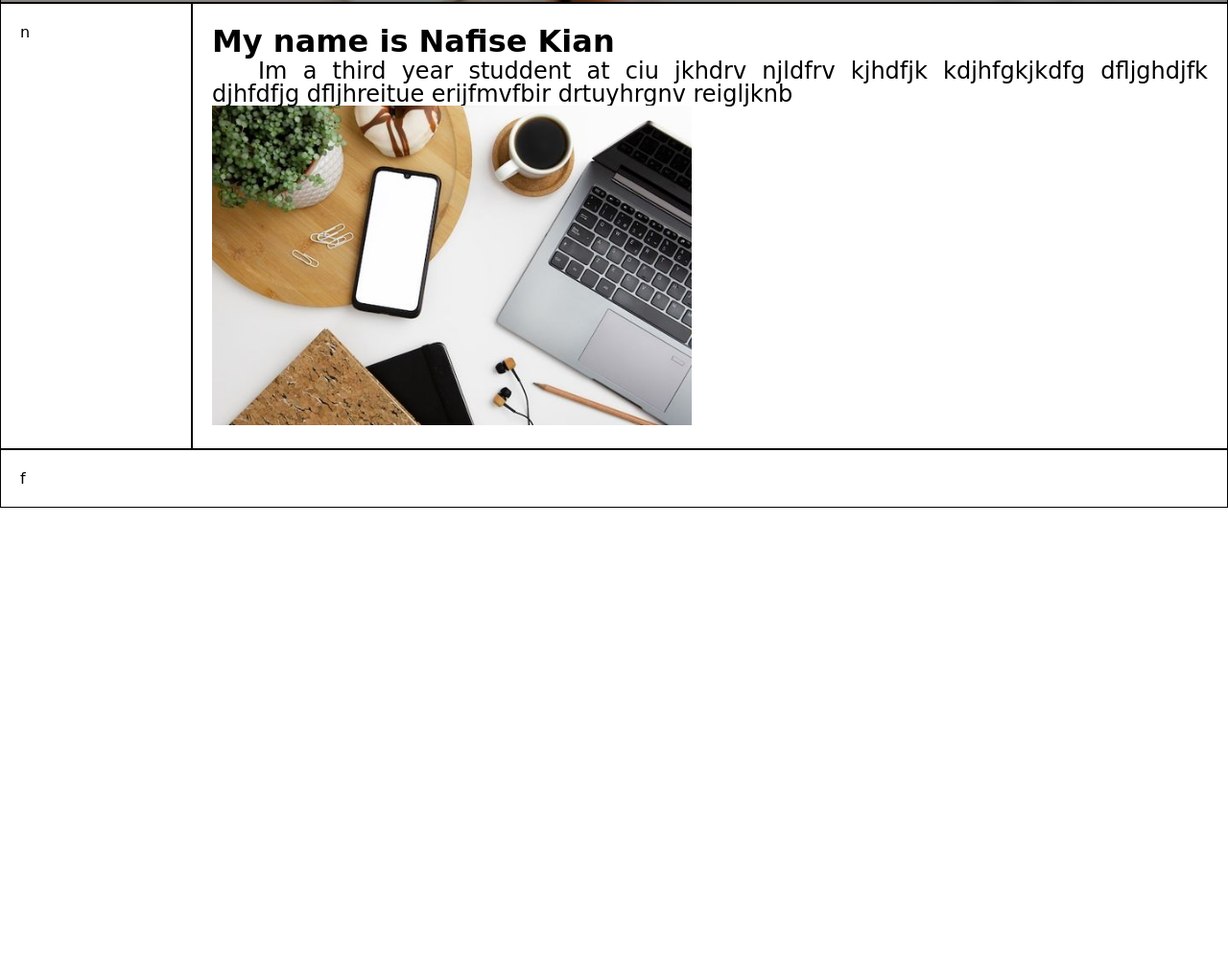
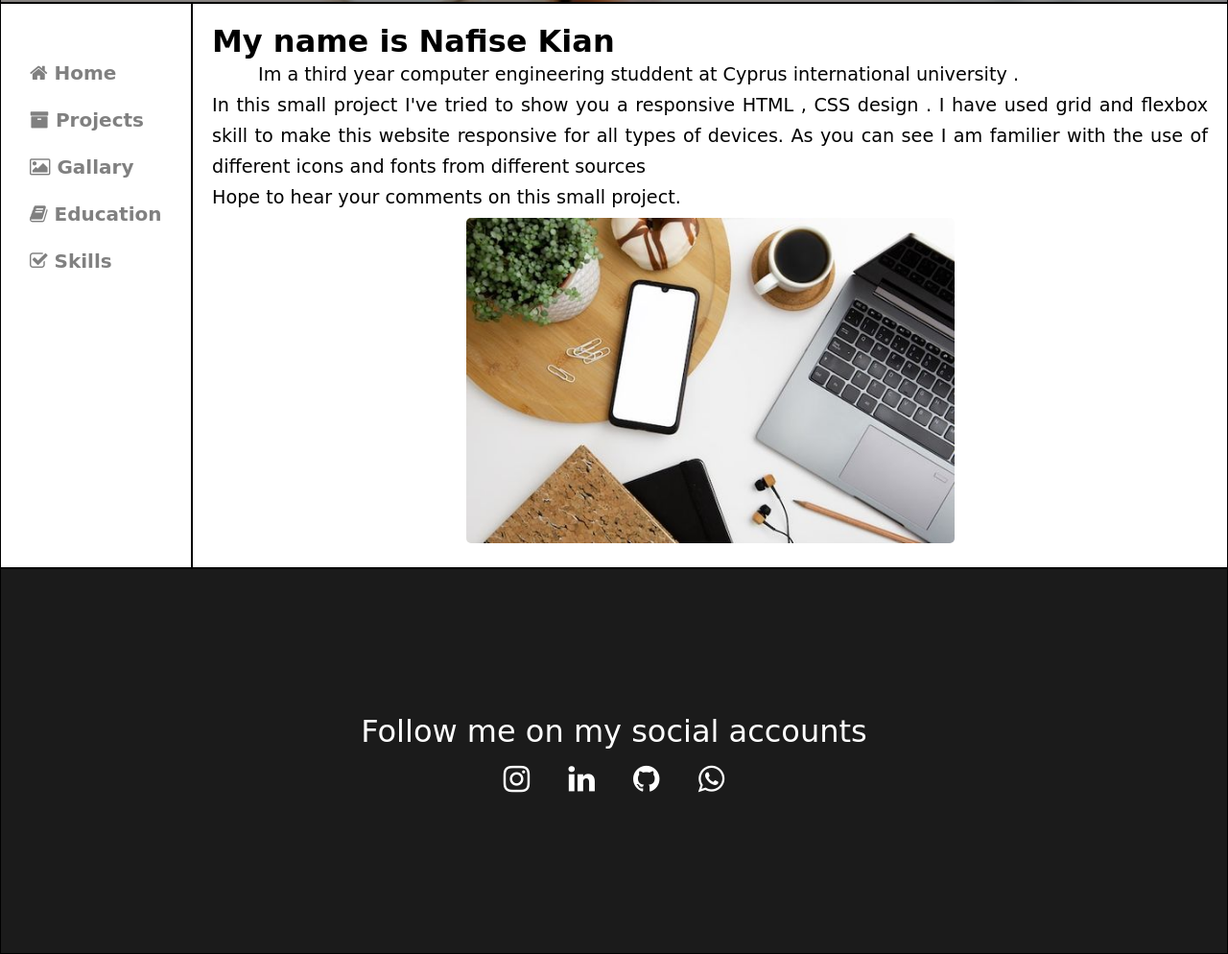
Before and after one commit to NafiseKian/responsive-webdesign, a plain HTML site: page index.html in a window 1280 px wide. Shown: the part 797-1791 px from the top of the page at 96% size. Before the commit the page ends 1326 px from the top, so only its background shows below. Drawn offline with Linux system fonts and the light colour scheme.

Commit message:
nav and footer

```diff
--- a/app.css
+++ b/app.css
@@ -1,3 +1,4 @@
+@import url('https://cdnjs.cloudflare.com/ajax/libs/font-awesome/4.7.0/css/font-awesome.min.css');
 *{
     margin: 0;
     padding: 0;
@@ -10,9 +11,23 @@ body{
 
 p{
     text-align: justify;
-    font-size: 1.5rem;
-    line-height: 1.5rem;
+    font-size: 1.2rem;
+    line-height: 2rem;
     text-indent: 3rem;
+}
+
+img{
+    display: block;
+    width: 50%;
+    border-radius: 10px;
+    padding: 5px;
+    margin: auto;
+    transition: 0.3s;
+}
+
+img:hover {
+    opacity: 0.8;
+    cursor: pointer;
 }
 
 .container > *{
@@ -34,7 +49,7 @@ p{
 @media screen and (max-width: 900px) {
     .container {
         grid-template-columns: auto;
-        grid-template-rows: 100vh repeat(3, auto);
+        grid-template-rows: 130vh repeat(3, auto);
 
         grid-template-areas: "header"
                              "main"
@@ -42,7 +57,19 @@ p{
                              "footer";
     }
 }
+
+@media screen and (max-height: 500px) {
+    .container {
+        grid-template-rows: 550px auto;
+    }
+}
+
+
 .header{
+    display: flex;
+    flex-direction: row;
+    justify-content:space-between;
+    align-items: center;
     grid-area: header;
     position: relative;
     background-color: rgba(0,0,0,0.4);
@@ -72,6 +99,8 @@ p{
 }
 
 .menu {
+    display: flex;
+    flex-direction: row;
     list-style-type: none;
     width: 50%;
 }
@@ -117,14 +146,101 @@ p{
     background-color: rgba(255, 145, 0, 0.8);
 }
 
+
+@media screen and (max-width: 920px) {
+    .header {
+        flex-direction: column;
+    }
+    .menu {
+        width: 100%;
+    }
+
+    .menu li {
+        min-width: 150px;
+    }
+
+    img {
+        width: 75%;
+    }
+}
+
+
+@media screen and (max-width: 500px) {
+
+    html {
+        font-size: 12px;
+    }
+
+    .menu {
+        flex-direction: column;
+        align-items: center;
+    }
+
+    img {
+        width: 100%;
+    }
+}
+
+
 .main{
     grid-area: main;
 }
 
-.nav{
+
+.nav {
     grid-area: nav;
+    background-color: white;
+    padding: 50px 0;
 }
 
-.footer{
+.nav ul {
+    list-style-type: none;
+}
+
+.nav a {
+    display: block;
+    padding: 10px;
+    text-decoration: none;
+    margin-bottom: 5px;
+    color: gray;
+    font-size: 1.25rem;
+    font-weight: bold;
+    transition: 0.3s;
+}
+.nav a:hover {
+    background-color: rgb(240, 240, 240);
+}
+
+.nav i {
+    margin-left: 20px;
+}
+
+
+.footer {
     grid-area: footer;
+    background-color: rgb(27, 27, 27);
+    font-size: 2rem;
+    color: white;
+    text-align: center;
+    padding: 150px 0;
 }
+
+.footer .social {
+    text-align: center;
+    color: rgb(255, 255, 255);
+}
+
+.footer i {
+    margin: 15px;
+    transition: 0.3s;
+}
+
+.footer i:hover {
+    transform: scale(1.1);
+}
+
+@media screen and (max-width: 400px) {
+    .footer i {
+        margin: 5px;
+    }
+}
--- a/index.html
+++ b/index.html
@@ -33,16 +33,38 @@
         <main class="main">
             <h1>My name is Nafise Kian</h1>
             <p>
-                Im a third year studdent at ciu jkhdrv njldfrv kjhdfjk
-                kdjhfgkjkdfg dfljghdjfk djhfdfjg dfljhreitue erijfmvfbir
-                drtuyhrgnv
-                reigljknb
+                Im a third year computer engineering studdent at Cyprus international university . <br>
+                In this small project I've tried to show you a responsive HTML , CSS design .
+                I have used grid and flexbox skill to make this website responsive for all types of devices.
+                As you can see I am familier with the use of different icons and fonts from different sources
+                <br>
+                Hope to hear your comments on this small project.
+                <br>
+
             </p>
 
             <img src="p1.jpg" alt="welcome to my website" width="500">
         </main>
-        <nav class="nav">n</nav>
-        <footer class="footer">f</footer>
+        <nav class="nav">
+            <ul>
+                <li><a href="#"><i class="fa fa-home"></i> Home</a></li>
+                <li><a href="#"><i class="fa fa-archive"></i> Projects</a></li>
+                <li><a href="#"><i class="fa fa-image"></i> Gallary</a></li>
+                <li><a href="#"><i class="fa fa-book"></i> Education</a></li>
+                <li><a href="#"><i class="fa fa-check-square-o"></i> Skills</a></li>
+            </ul>
+        </nav>
+        <footer class="footer">
+            <div>
+                Follow me on my social accounts
+            </div>
+            <div class="social">
+                <i class="fa fa-instagram"></i>
+                <i class="fa fa-linkedin"></i>
+                <i class="fa fa-github"></i>
+                <i class="fa fa-whatsapp"></i>
+            </div>
+        </footer>
 
     </div>
 </body>
```
